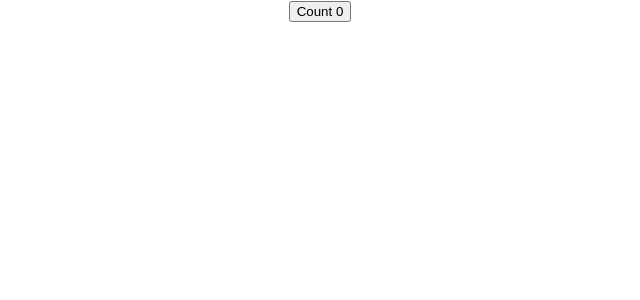
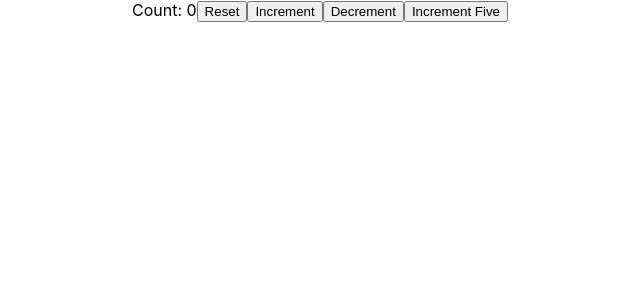
Before and after one commit to Esheta10/state-hook, a React (Create React App) app: page / in a window 1280 px wide. Shown: the top 300 px of the page, without its empty margins (320-960 px from the left). Built offline with nearby package versions, Linux system fonts and the light colour scheme.

Commit message:
useState with previous state

```diff
--- a/src/App.js
+++ b/src/App.js
@@ -1,13 +1,15 @@
 
 import './App.css';
-import ClickCounter from './components/ClassCounter';
+import ClassCounter from './components/ClassCounter';
 import HookCounter from './components/HookCounter';
+import HookCounterTwo from './components/HookCounterTwo';
 
 function App() {
   return (
     <div className="App">
       {/* <ClickCounter /> */}
-      <HookCounter />
+      {/* <HookCounter /> */}
+      <HookCounterTwo />
     </div>
   );
 }
--- /dev/null
+++ b/src/components/HookCounterTwo.js
@@ -0,0 +1,23 @@
+import React, {useState} from "react"
+
+function HookCounterTwo(){
+    const initialCount = 0;
+    const [count, setCount] = useState(initialCount)
+
+    const incrementFive = () => {
+        for(let i=0;i<5;i++){
+            setCount(prevCount => prevCount + 1)
+        }
+    }
+    return (
+        <div>
+            Count: {count}
+            <button onClick={() => setCount(initialCount)}>Reset</button>
+            <button onClick={() =>setCount(prevCount => prevCount + 1)}>Increment</button>
+            <button onClick={() => setCount(prevCount => prevCount - 1)}>Decrement</button>
+            <button onClick={incrementFive}>Increment Five</button>
+        </div>
+    )
+}
+
+export default HookCounterTwo;
```
Also changed, not shown: src/logo.svg (deleted).
